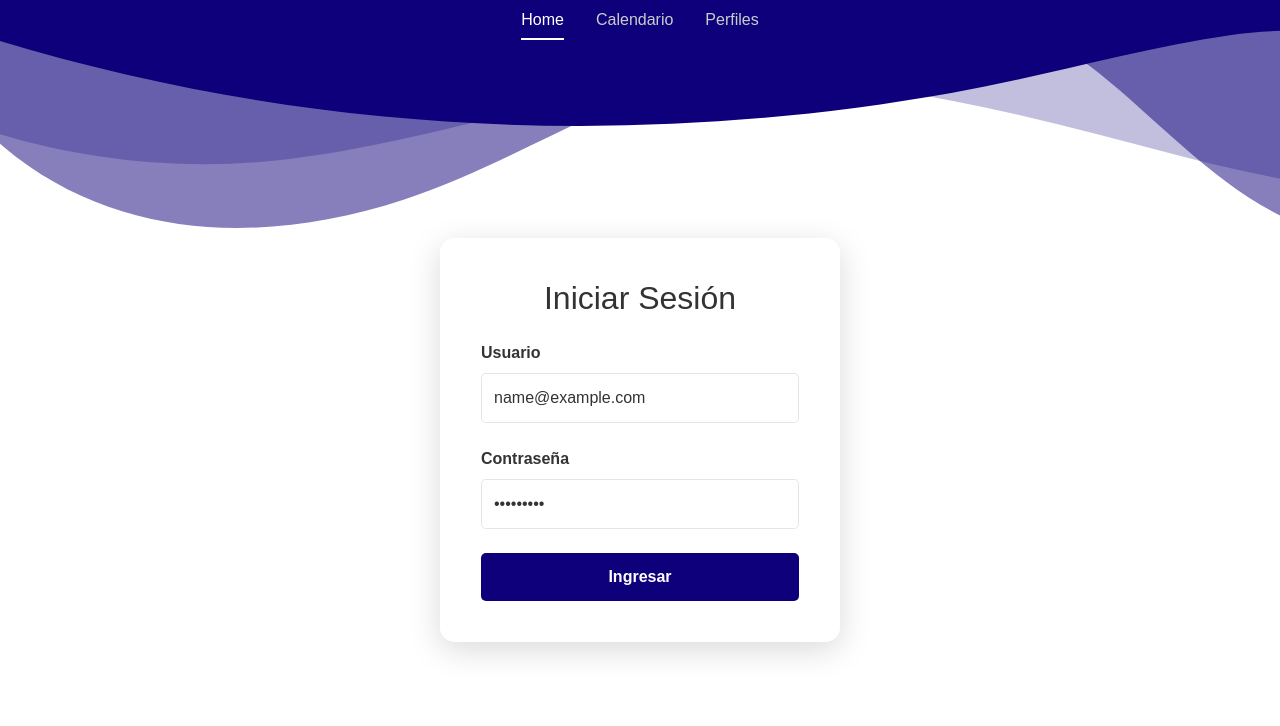
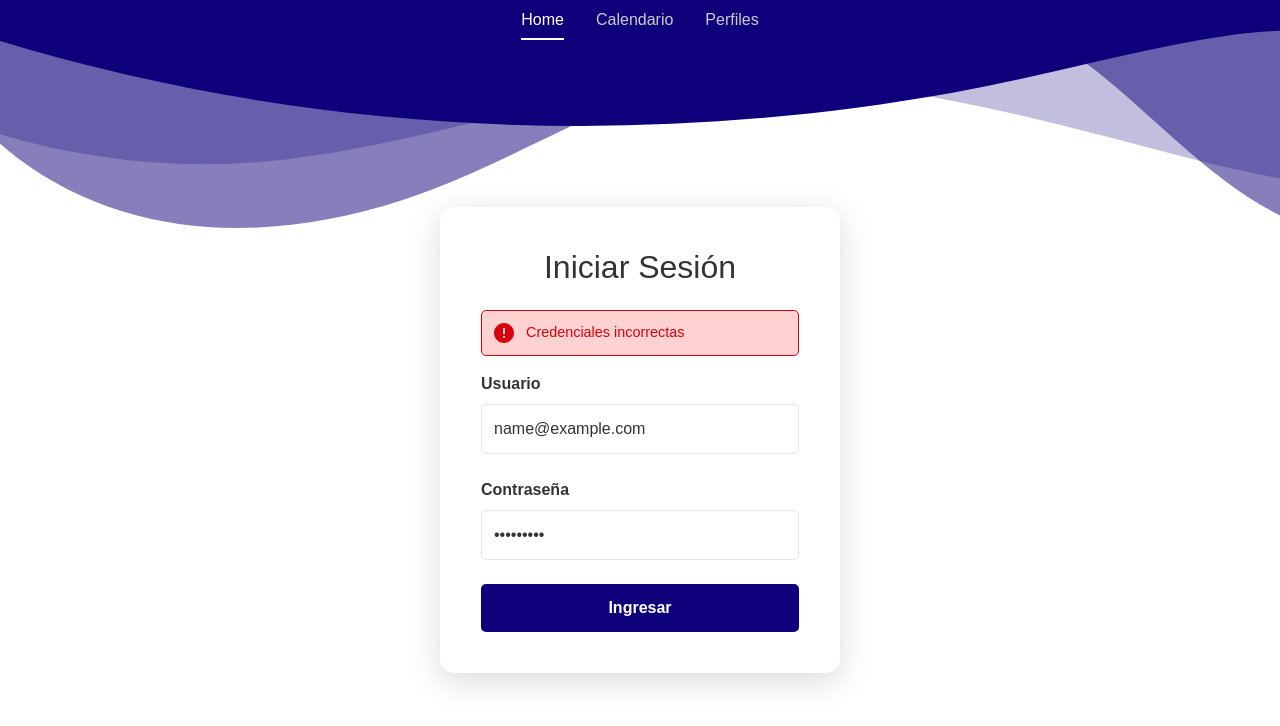
Before and after one commit to wavaronr/TurnosApp, a React (Create React App) app: page / in a window 1280 px wide. Both pictures are taken after typing "name@example.com", "Sample123" into the empty fields and a click on the button "Ingresar". Shown: the top 726 px of the page. Built offline with nearby package versions, Linux system fonts and the light colour scheme; no server answers.

Commit message:
feat: Improve login error feedback with animated icon

```diff
--- a/src/components/Login.js
+++ b/src/components/Login.js
@@ -1,9 +1,10 @@
 import { useNavigate } from 'react-router-dom';
-import { useEffect } from 'react';
+import { useEffect, useState } from 'react';
 import '../css/Login.css';
 
 function Login() {
   const navigate = useNavigate();
+  const [error, setError] = useState('');
 
   useEffect(() => {
     const token = localStorage.getItem('token');
@@ -14,29 +15,30 @@ function Login() {
 
   const submitHandler = (e) => {
     e.preventDefault();
+    setError(''); // Clear previous errors
     const email = e.target.email.value;
     const password = e.target.password.value;
 
     if (email === 'wavaron@rbm.com.co' && password === 'a1s2d3') {
-      const token = 'fake-jwt-token-for-dev'; // Fictitious token
+      const token = 'fake-jwt-token-for-dev';
       localStorage.setItem('token', token);
       localStorage.setItem('profile', 'ADM');
       localStorage.setItem('email', email);
       navigate('/Home', { replace: true });
     } else if (email === 'jperez@rbm.com.co' && password === 'a1s2d3') {
-      const token = 'fake-jwt-token-for-dev-opr-2'; // Fictitious token for Juan Perez
+      const token = 'fake-jwt-token-for-dev-opr-2';
       localStorage.setItem('token', token);
       localStorage.setItem('profile', 'OPR');
       localStorage.setItem('email', email);
       navigate('/Home', { replace: true });
     } else if (email === 'operador@rbm.com.co' && password === 'password') {
-      const token = 'fake-jwt-token-for-dev-opr'; // Fictitious token
+      const token = 'fake-jwt-token-for-dev-opr';
       localStorage.setItem('token', token);
       localStorage.setItem('profile', 'OPR');
       localStorage.setItem('email', email);
       navigate('/Home', { replace: true });
     } else {
-      alert('Credenciales incorrectas');
+      setError('Credenciales incorrectas');
     }
   };
 
@@ -45,6 +47,16 @@ function Login() {
       <div className="login-card">
         <h2 className="login-title">Iniciar Sesión</h2>
         <form onSubmit={submitHandler}>
+          {error && (
+            <div className="error-message">
+                <div className="error-icon">
+                    <svg xmlns="http://www.w3.org/2000/svg" viewBox="0 0 24 24">
+                        <path d="M12 2C6.48 2 2 6.48 2 12s4.48 10 10 10 10-4.48 10-10S17.52 2 12 2zm1 15h-2v-2h2v2zm0-4h-2V7h2v6z"/>
+                    </svg>
+                </div>
+              {error}
+            </div>
+          )}
           <div className="form-group">
             <label htmlFor="email">Usuario</label>
             <input
--- a/src/css/Login.css
+++ b/src/css/Login.css
@@ -66,3 +66,39 @@
 .btn-login:hover {
   background: #0022a1;
 }
+
+.error-message {
+  color: #D8000C;
+  background-color: #FFD2D2;
+  border: 1px solid #D8000C;
+  border-radius: 5px;
+  padding: 10px;
+  margin-bottom: 1rem;
+  display: flex;
+  align-items: center;
+  font-size: 0.9rem;
+}
+
+.error-icon {
+  margin-right: 10px;
+  display: inline-block;
+  animation: shake 0.5s;
+}
+
+.error-icon svg {
+    width: 24px;
+    height: 24px;
+    fill: #D8000C;
+}
+
+@keyframes shake {
+  0%, 100% {
+    transform: translateX(0);
+  }
+  10%, 30%, 50%, 70%, 90% {
+    transform: translateX(-3px);
+  }
+  20%, 40%, 60%, 80% {
+    transform: translateX(3px);
+  }
+}
```
